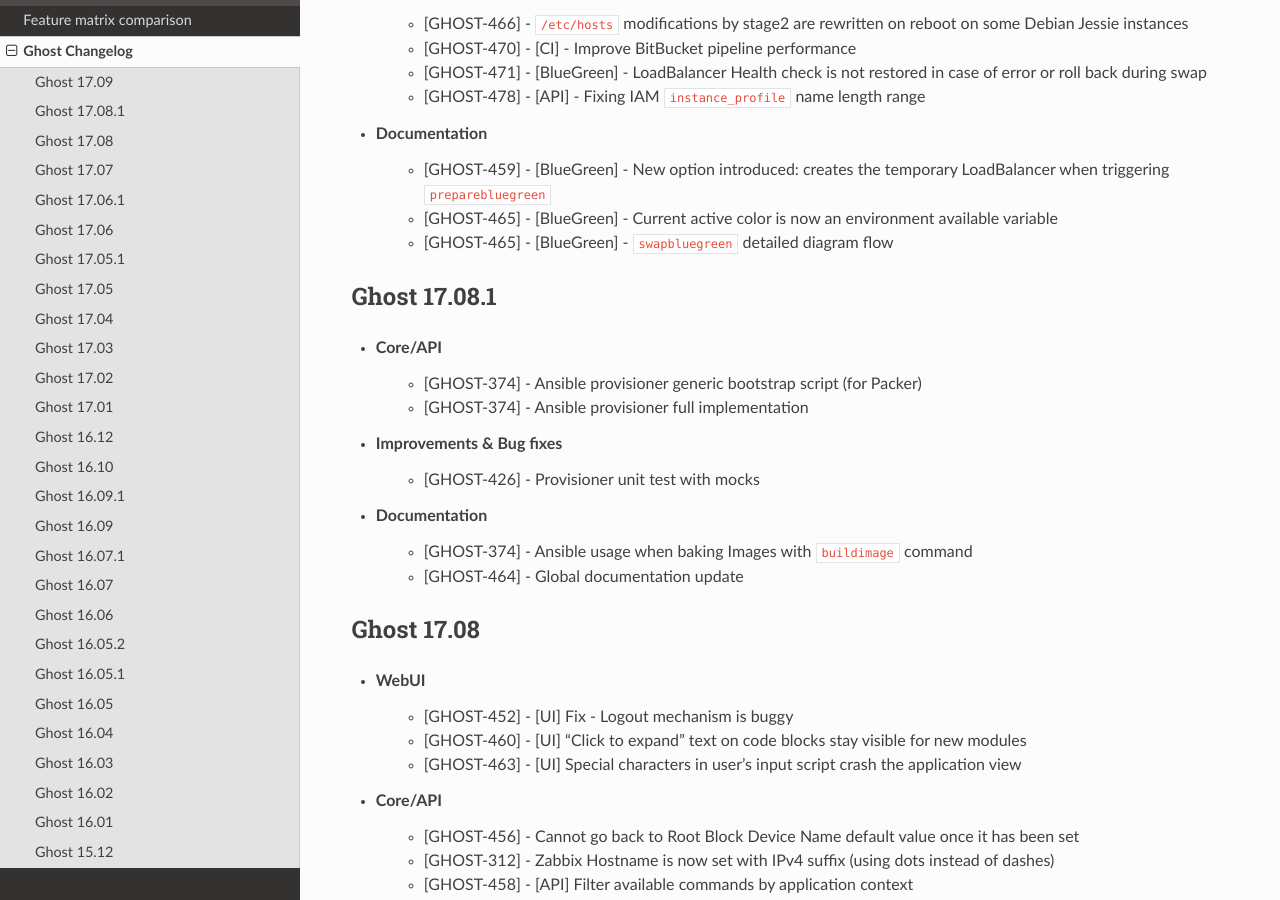
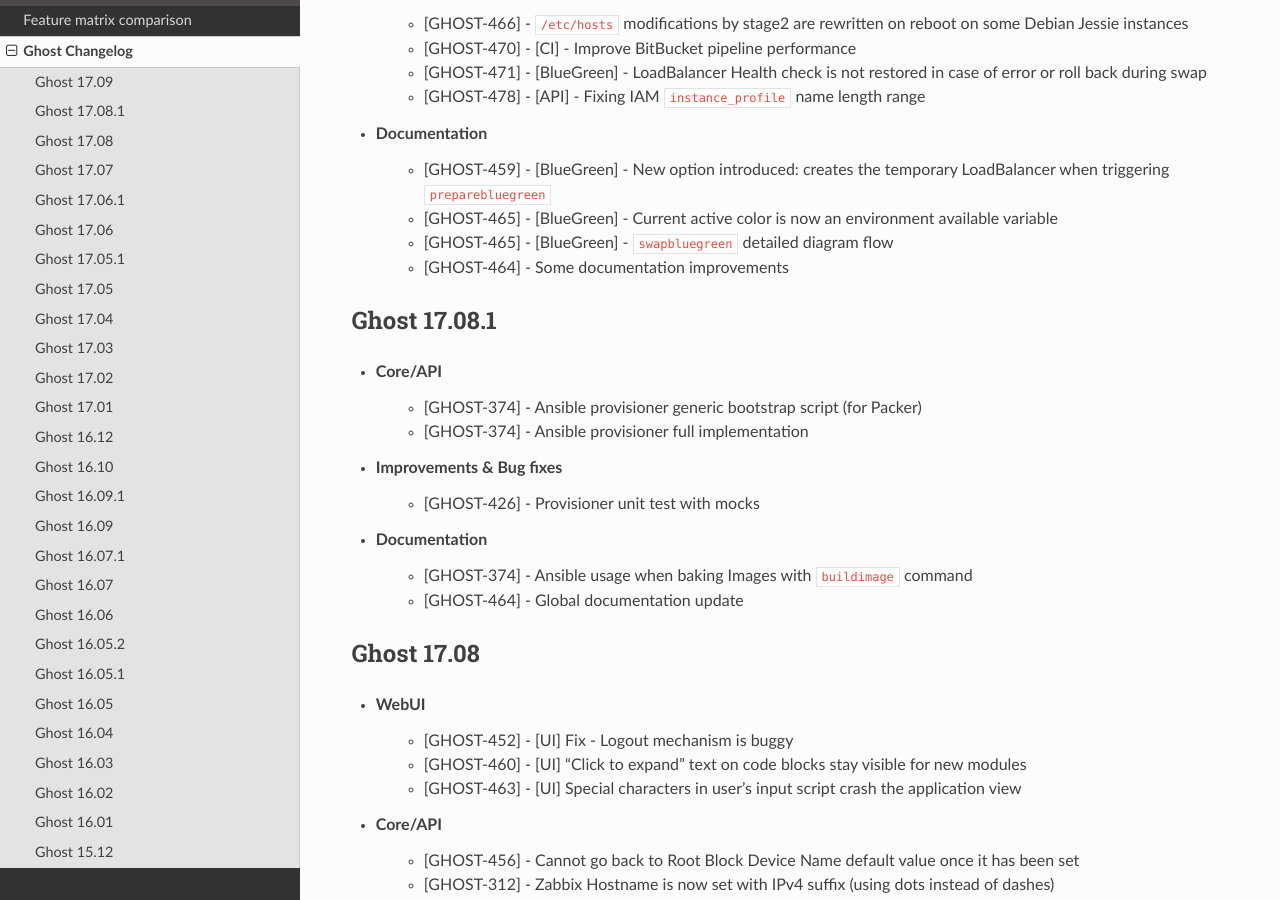
Before and after one commit to claranet/cloud-deploy-docs, a Sphinx documentation site: the page built from source/rst/changelog.rst, in a window 1280 px wide and 900 px high, scrolled down 457 px. Built offline with Sphinx 7.4.7 and the Read the Docs theme 2.0.0, drawn with Linux system fonts in a browser that asks for light colours.

Commit message:
Changelog update regarding docs

```diff
--- a/source/rst/changelog.rst
+++ b/source/rst/changelog.rst
@@ -29,6 +29,7 @@
     - [GHOST-459] - [BlueGreen] - New option introduced: creates the temporary LoadBalancer when triggering ``preparebluegreen``
     - [GHOST-465] - [BlueGreen] - Current active color is now an environment available variable
     - [GHOST-465] - [BlueGreen] - ``swapbluegreen`` detailed diagram flow
+    - [GHOST-464] - Some documentation improvements
 
 Ghost 17.08.1
 -------------
```
